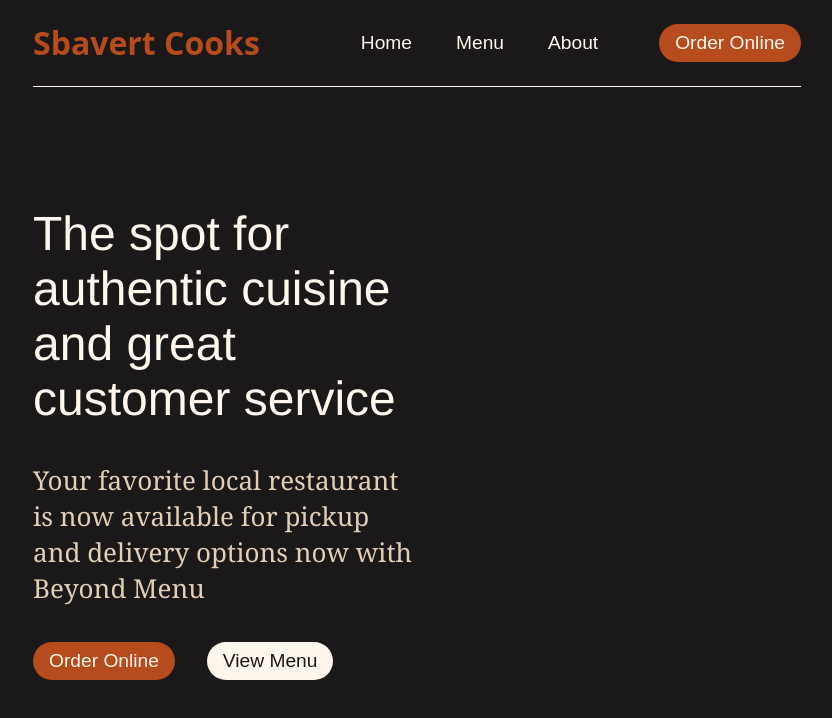
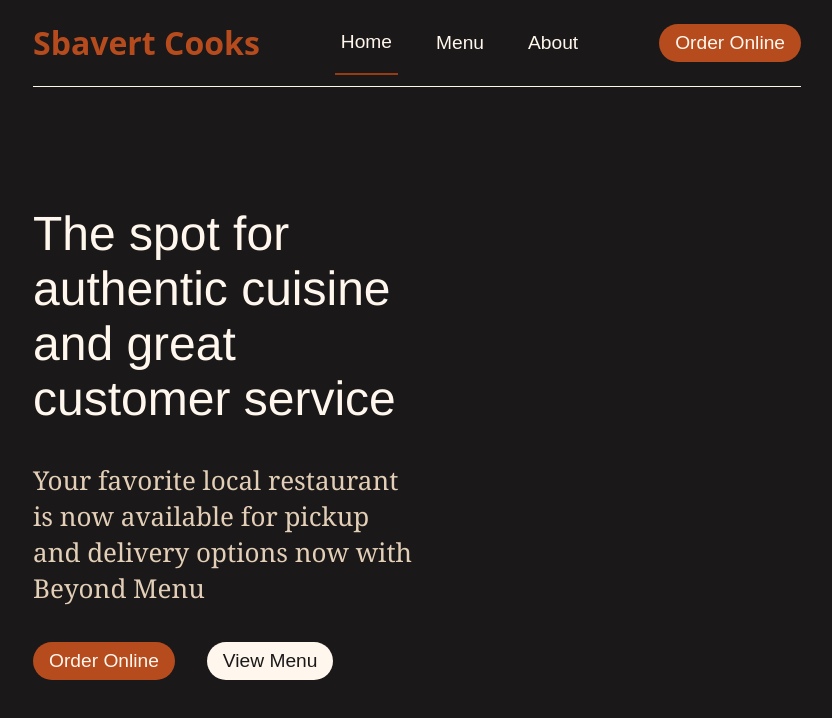
Before and after one commit to 103sbavert/restaurant-page, a website built with webpack: page src/template.html in a window 1280 px wide. Both pictures are taken after a click on the button "Home". Shown: the whole page, without its empty margins (223-1055 px from the left). Built offline with nearby package versions, Linux system fonts and the light colour scheme.

Commit message:
Half-finish navigation item behavior, clean the UI

```diff
--- a/src/index.js
+++ b/src/index.js
@@ -1 +1,24 @@
 import "./styles.css"
+
+let selectedNavItemIndex = 0
+let navItemButtons = document.querySelectorAll(".nav-list > .nav-item > .nav-button")
+
+function selectButton(event) {
+    let list = event.target.closest(".nav-list").children
+    let selected = event.target.closest(".nav-item")
+    let currentSelectedIndex = Array.from(list).indexOf(selected)
+    let prevSelected = list[selectedNavItemIndex]
+
+    prevSelected.classList.remove("selected")
+    selected.classList.add("selected")
+
+    selectedNavItemIndex = currentSelectedIndex
+}
+
+for (let i = 0; i < navItemButtons.length; i++) {
+    let button = navItemButtons[i]
+
+    button.addEventListener("click", selectButton)
+
+    console.log(button)
+}
--- a/src/styles.css
+++ b/src/styles.css
@@ -35,13 +35,46 @@ header
     border-bottom: 1px var(--main-white) solid;
 }
 
-nav button.nav-button
+nav
 {
+    height: 100%;
+}
+
+.nav-list
+{
+    height: 100%;
+    padding: 0;
+    margin: auto;
+}
+
+.nav-item
+{
+    height: calc(100% - 24px);
+    margin: 12px 0;
+}
+
+.nav-button
+{
+    height: 100%;
+    display: block;
     font-size: larger;
     color: var(--main-white);
     border: none;
     background: none;
 }
+
+nav .nav-item.selected
+{
+    color: var(--light-orange);
+    border-bottom: 2px solid var(--dark-orange);
+}
+
+nav .nav-item:hover
+{
+    color: var(--dark-white);
+    background-color: color-mix(in srgb, var(--dark-white) 10%, #fff2 100%);
+}
+
 
 button.action-button
 {
@@ -73,7 +106,8 @@ ul.nav-list
     list-style: none;
 }
 
-div.content {
+div.content
+{
     width: 50%;
     display: flex;
     flex: 1 0 auto;
@@ -83,24 +117,28 @@ div.content {
     justify-content: center;
 }
 
-div.content > p {
+div.content > p
+{
     padding: 0;
     margin: 0;
 }
 
-p.home-title {
+p.home-title
+{
     font-family: 'Franklin Gothic Medium', 'Arial Narrow', Arial, sans-serif;
     font-size: var(--title-font-size);
     color: var(--main-white);
 }
 
-p.home-subtitle {
+p.home-subtitle
+{
     font-family: Cambria, Cochin, Georgia, Times, 'Times New Roman', serif;
     font-size: var(--subtitle-font-size);
     color: var(--dark-white);
 }
 
-div.home-action-buttons {
+div.home-action-buttons
+{
     display: flex;
     flex-direction: row;
     gap: 32px;
--- a/src/template.html
+++ b/src/template.html
@@ -14,9 +14,9 @@
         </h1>
         <nav>
             <ul class="nav-list">
-                <li class="nav-item"><button class="home nav-button">Home</button></li>
-                <li class="nav-item"><button class="menu nav-button">Menu</button></li>
-                <li class="nav-item"><button class="about nav-button">About</button></li>
+                <li class="nav-item home selected"><button class="nav-button">Home</button></li>
+                <li class="nav-item menu"><button class="nav-button">Menu</button></li>
+                <li class="nav-item about"><button class="nav-button">About</button></li>
             </ul>
         </nav>
         <button class="primary action-button">
```
Also changed, not shown: src/play.html (deleted, +0 -12 lines).
